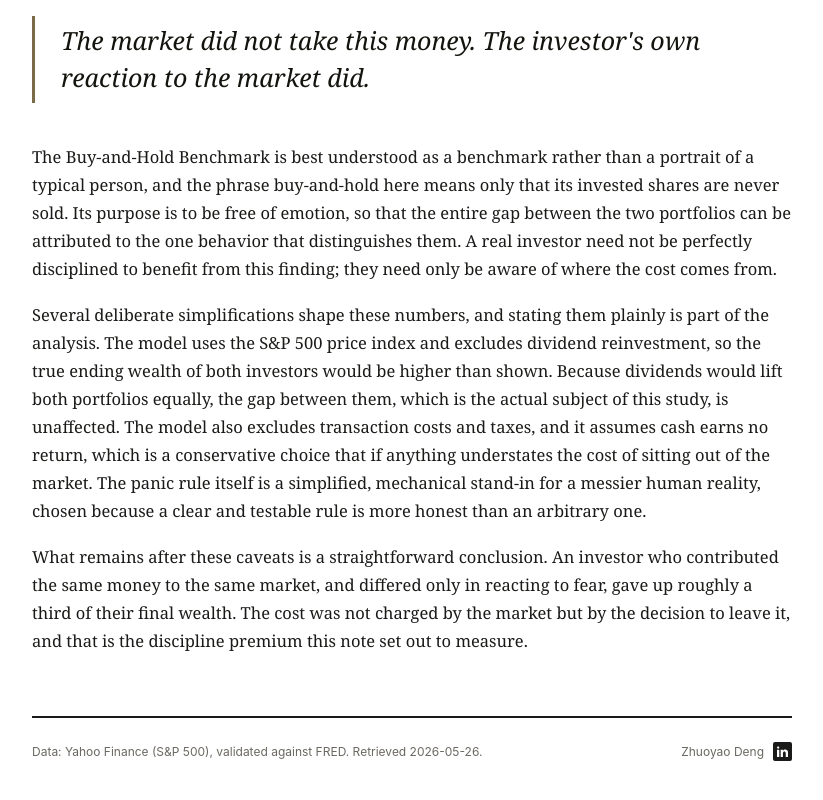
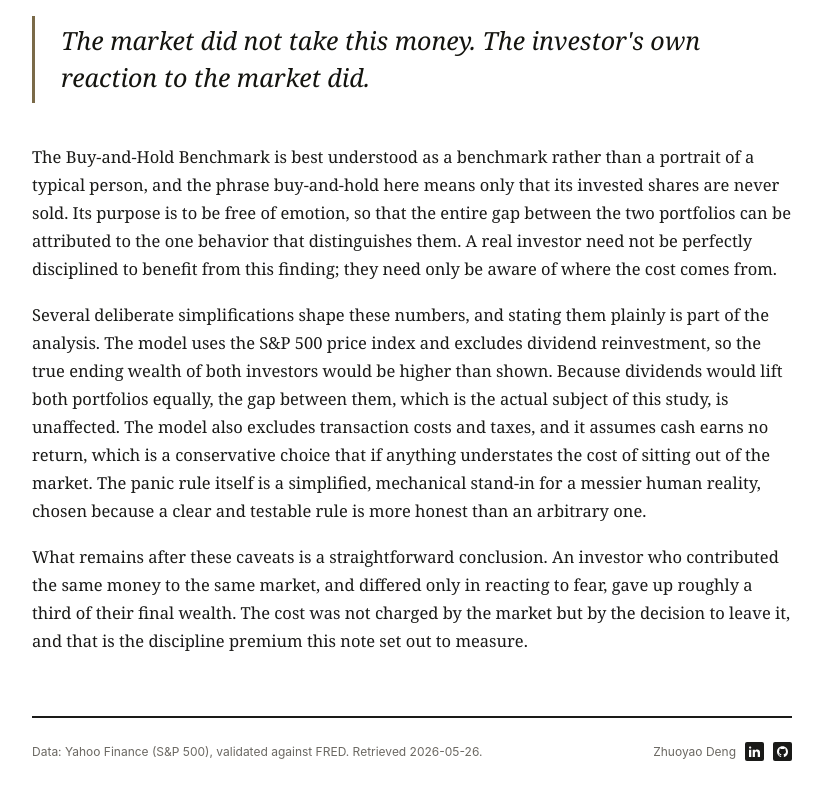
Before and after one commit to catherinedeng02/the-discipline-premium, a plain HTML site: page index.html in a window 1280 px wide. Shown: the part 3462-4262 px from the top of the page, without its empty margins (314-1137 px from the left). Drawn offline with nearby package versions, Linux system fonts and the light colour scheme.

Commit message:
README.md project code update

```diff
--- a/index.html
+++ b/index.html
@@ -398,6 +398,10 @@
            target="_blank" rel="noopener" aria-label="LinkedIn">
           <svg viewBox="0 0 24 24"><path d="M4.98 3.5C4.98 4.88 3.87 6 2.5 6S0 4.88 0 3.5 1.12 1 2.5 1s2.48 1.12 2.48 2.5zM5 8H0v16h5V8zm7.98 0H8v16h4.96v-8.4c0-4.67 6.08-5.05 6.08 0V24H24V13.86c0-7.8-8.92-7.51-11.02-3.67V8z"/></svg>
         </a>
+        <a class="li-icon" href="https://github.com/catherinedeng02/the-discipline-premium"
+           target="_blank" rel="noopener" aria-label="GitHub repository">
+          <svg viewBox="0 0 24 24"><path d="M12 .5C5.37.5 0 5.87 0 12.5c0 5.3 3.44 9.8 8.21 11.39.6.11.82-.26.82-.58 0-.29-.01-1.04-.02-2.05-3.34.73-4.04-1.61-4.04-1.61-.55-1.39-1.33-1.76-1.33-1.76-1.09-.74.08-.73.08-.73 1.2.09 1.84 1.24 1.84 1.24 1.07 1.83 2.8 1.3 3.49.99.11-.78.42-1.3.76-1.6-2.67-.3-5.47-1.33-5.47-5.93 0-1.31.47-2.38 1.24-3.22-.13-.3-.54-1.52.12-3.18 0 0 1.01-.32 3.3 1.23a11.5 11.5 0 0 1 6.01 0c2.29-1.55 3.3-1.23 3.3-1.23.66 1.66.25 2.88.12 3.18.77.84 1.24 1.91 1.24 3.22 0 4.61-2.81 5.62-5.49 5.92.43.37.81 1.1.81 2.22 0 1.6-.01 2.89-.01 3.29 0 .32.22.7.83.58A12.01 12.01 0 0 0 24 12.5C24 5.87 18.63.5 12 .5z"/></svg>
+        </a>
       </div>
     </footer>
 
```
